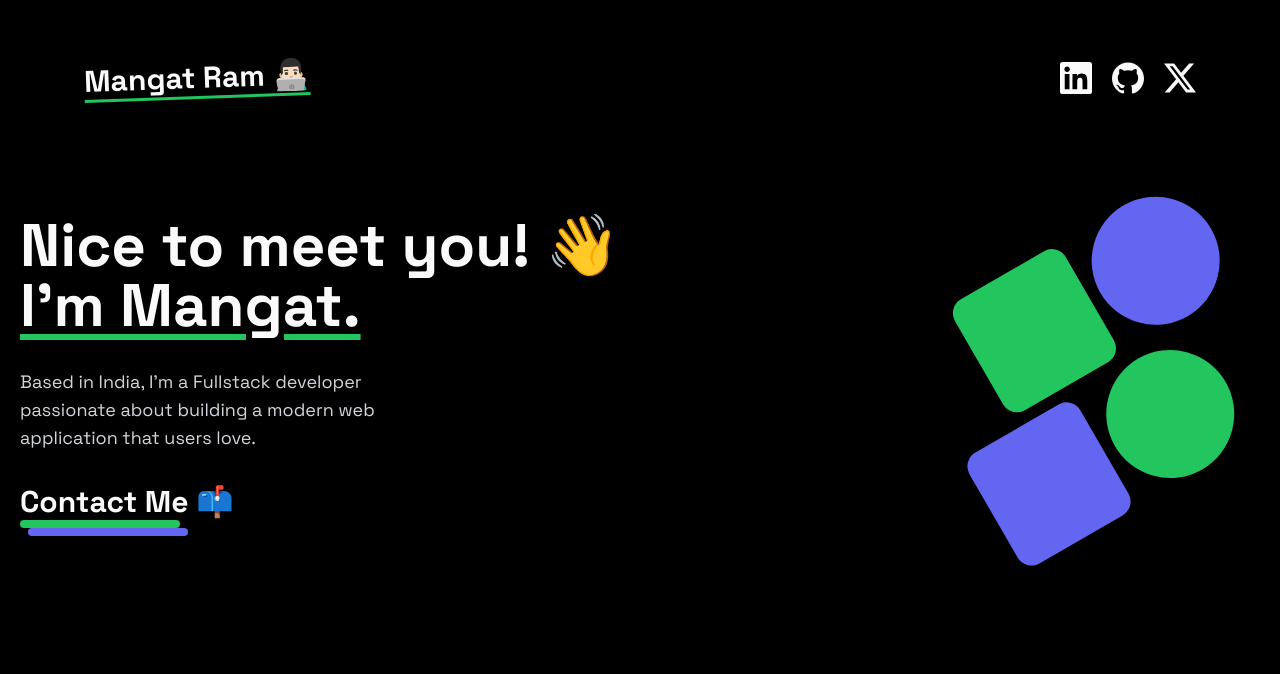
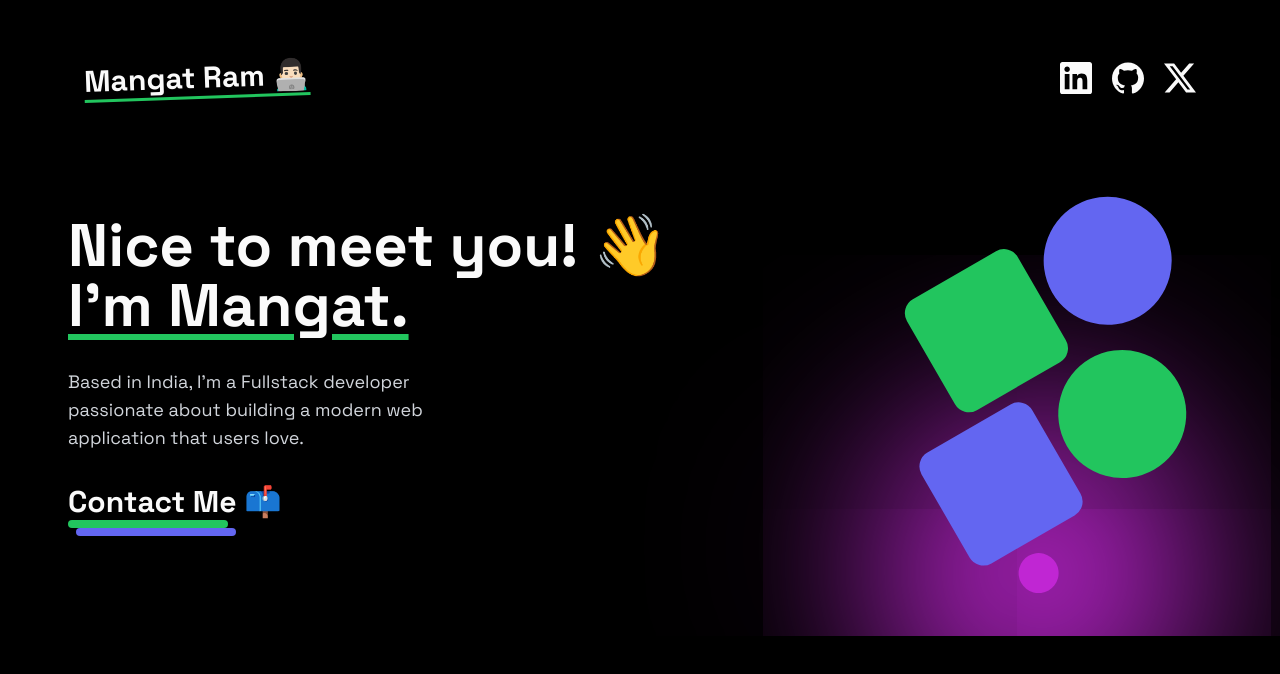
Before and after one commit to mangat-ram/portfolio_dark, a Next.js app: page / in a window 1280 px wide. Shown: the top 674 px of the page. Built offline with nearby package versions, Linux system fonts and the light colour scheme.

Commit message:
Added Glow Effect.

```diff
--- a/src/app/(home)/components/HeroSection.tsx
+++ b/src/app/(home)/components/HeroSection.tsx
@@ -3,8 +3,8 @@
 
 export default function HeroSection() {
   return (
-    <div className="min-h-[60vh] flex items-center justify-between">
-      <div className="space-y-8">
+    <div className="px-12 min-h-[60vh] flex flex-col-reverse gap-14 lg:gap-0 lg:flex-row items-center justify-between">
+      <div className="space-y-8 text-center lg:text-left">
         <h1 className="text-3xl lg:text-6xl font-bold">Nice to meet you! 👋
           <br/><span className="underline underline-offset-8 decoration-green-500">I&apos;m Mangat.</span>
         </h1>
@@ -29,6 +29,7 @@
             <div className="w-32 h-32 rounded-2xl bg-indigo-500"></div>
             <div className="w-32 h-32 rounded-full bg-green-500"></div>
           </div>
+          <div className="glow"></div>
         </div>
     </div>
   )
--- a/src/app/(home)/page.tsx
+++ b/src/app/(home)/page.tsx
@@ -5,7 +5,7 @@
 export default function Page() {
   return (
     <div className="min-h-screen bg-black">
-      <div className="max-w-7xl mx-auto sm:p-5 overflow-hidden">
+      <div className="max-w-7xl mx-auto p-5 overflow-hidden">
         <NavBar />
         <HeroSection />
       </div>
--- a/src/app/globals.css
+++ b/src/app/globals.css
@@ -74,3 +74,11 @@
       @apply bg-background text-foreground;
     }
   }
+
+.glow {
+  width: 40px;
+  height: 40px;
+  border-radius: 50%;
+  background-color: #c026d3;
+  box-shadow:0 0 200px 130px #c026d3;
+}
```
